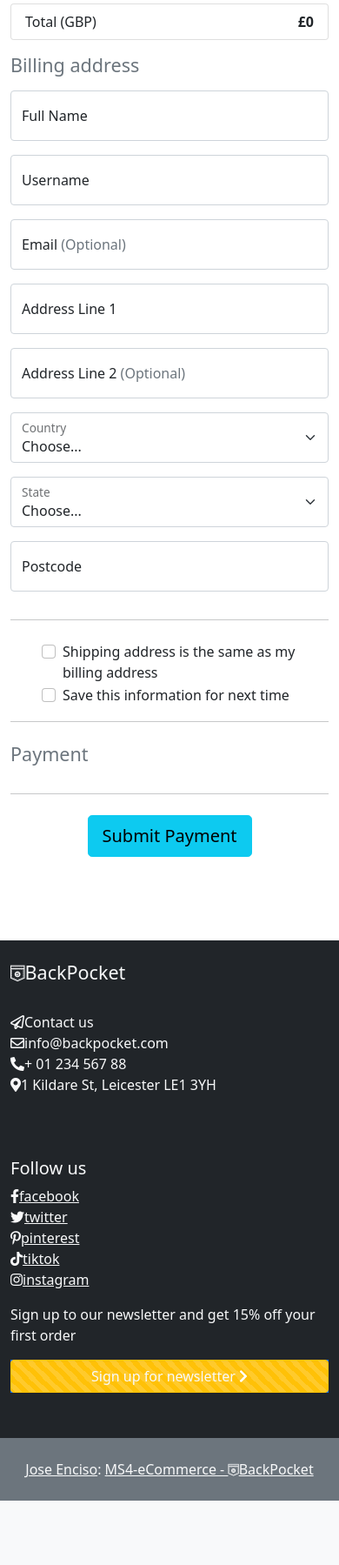
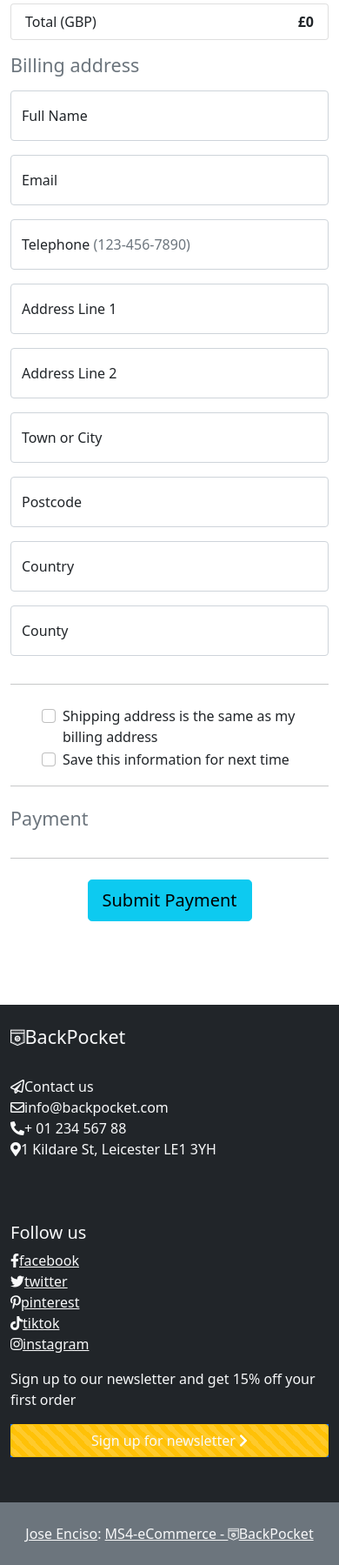
Before and after one commit to joseenciso/Backpocket, a Django app: template checkout/templates/checkout/checkout.html in a window 390 px wide. Shown: the part 143-1942 px from the top of the page at 87% size. Before the commit the page ends 1868 px from the top, so only its background shows below. Run offline with Django 3.2, Linux system fonts and the light colour scheme; the template is opened without the code that fills it, so the values that code supplies are empty; parts of the project's set-up code (start-up, migrations or seed data) failed here and were passed over; some libraries are stand-ins or nearby versions.

```diff
--- a/checkout/__init__.py
+++ b/checkout/__init__.py
@@ -0,0 +1,2 @@
+# Activate custome ready method
+default_app_config = 'checkout.apps.CheckoutConfig'
--- a/checkout/apps.py
+++ b/checkout/apps.py
@@ -1,5 +1,7 @@
 from django.apps import AppConfig
 
+
+# Importing the signals module
 
 class CheckoutConfig(AppConfig):
     name = 'checkout'
--- a/checkout/forms.py
+++ b/checkout/forms.py
@@ -11,8 +11,8 @@ class OrderForm(forms.ModelForm):
 
     def __init__(self, *args, **kwargs):
         """ Add placeholders and class, remove auto-generated labels and set autofocus on first field """
-
-        super().__init__(self, *args, **kwargs)
+        # Careful placing an extra (self)
+        super().__init__(*args, **kwargs)
         placeholders = {
             'full_name': 'Full Name',
             'email': 'Email Address',
--- a/checkout/models.py
+++ b/checkout/models.py
@@ -35,10 +35,10 @@ class Order(models.Model):
     def update_total(sefl):
         """ Update grand total each time a line item is added, accounting for delivery costs """
         """ Adding a new field to the query set called lineitem_total__sum """
-        self.order_total = self.lineitems.aggregate(Sum('linitem_total'))[
-            'lineitem_total__sum']
+        # Preventing error if line items are deleted manually from the order by tsetting 0 instead of None
+        self.order_total = self.lineitems.aggregate(Sum('lineitem_total'))['lineitem_total__sum'] or 0
         if self.order_total < settings.FREE_DELIVERY_THRESHOLD:
-            self.delivery_cost = self.order_total *settings.STANDARD_DELIVERY_PERCENTAGE/100
+            self.delivery_cost = self.order_total * settings.STANDARD_DELIVERY_PERCENTAGE / 100
         else:
             self.delivery_cost = 0
 
--- a/checkout/static/checkout/styles/styles.css
+++ b/checkout/static/checkout/styles/styles.css
@@ -44,8 +44,7 @@
         color: rgb(226, 56, 76);
     }
 
-    #card-errors span{
-
+    #card-errors .icon{
         margin-right: auto;
         margin-left: auto;
     }
--- a/checkout/templates/checkout/checkout.html
+++ b/checkout/templates/checkout/checkout.html
@@ -45,11 +45,12 @@
 
         <div class="form-payment-wrapper">
             <h4 class="mb-3 text-muted">Billing address</h4>
-            <form class="needs-validation" novalidate>
+            <form id="checkout-form" action="{% url 'checkout' %}" method="POST">
+                {% csrf_token %}
                 <div class="row">
-                    <div class="col-md-12 mb-3">
+                    <div class="col-12 mb-3">
                         <div class="form-floating">
-                            <input type="text" class="form-control" id="firstName" placeholder="First Name" value="" required>
+                            <input type="text" class="form-control" id="firstName" placeholder="First Name" value="" name="full_name" required>
                             <label for="firstName">Full Name</label>
                             <div class="invalid-feedback">
                                 Valid last name is required.
@@ -59,26 +60,28 @@
 
                     <div class="col-md-6 mb-3">
                         <div class="form-floating">
-                            <input type="text" class="form-control" id="username" placeholder="Username">
-                            <label for="username">Username</label>
-                            <div class="invalid-feedback" style="width: 100%;">
-                                Your username is required.
+                            <input type="email" class="form-control" id="email" placeholder="you@example.com"  name="email">
+                            <label for="email">Email</label>
+                            <div class="invalid-feedback">
+                                Please enter a valid email address for shipping updates.
                             </div>
                         </div>
                     </div>
                     <div class="col-md-6 mb-3">
                         <div class="form-floating">
-                            <input type="email" class="form-control" id="email" placeholder="you@example.com">
-                            <label for="email">Email <span class="text-muted">(Optional)</span></label>
+                            <input type="tel" class="form-control" id="phone-number" placeholder="Telephone"  name="phone_number" pattern="[0-9]{3}-[0-9]{3}-[0-9]{4}">
+                            <label for="email">Telephone <span class="text-muted">(123-456-7890)</span></label>
                             <div class="invalid-feedback">
-                                Please enter a valid email address for shipping updates.
+                                .
                             </div>
                         </div>
                     </div>
+                </div>
 
+                <div class="row">
                     <div class=" mb-3">
                         <div class="form-floating">
-                            <input type="text" class="form-control" id="address" placeholder="1234 Main St" required>
+                            <input type="text" class="form-control" id="address" placeholder="1234 Main St"  name="street_address1" required>
                             <label for="address">Address Line 1</label>
                             <div class="invalid-feedback">
                                 Please enter your shipping address.
@@ -88,43 +91,48 @@
 
                     <div class="mb-3">
                         <div class="form-floating">
-                            <input type="text" class="form-control" id="address2" placeholder="Apartment or suite">
-                            <label for="address2">Address Line 2 <span class="text-muted">(Optional)</span></label>
+                            <input type="text" class="form-control" id="address2" placeholder="Apartment or suite"  name="street_address2">
+                            <label for="address2">Address Line 2</label>
                         </div>
                     </div>
                 </div>
 
                 <div class="row">
-                    <div class="col-md-5 mb-3">
+                    <div class="col-md-6 mb-3">
                         <div class="form-floating">
-                            <select class="form-select d-block w-100" id="country" required>
-                                <option value="">Choose...</option>
-                                <option>United States</option>
-                            </select>
-                            <label for="country">Country</label>
+                            <input type="text" class="form-control" id="town-or-city" placeholder="Town or City"  name="town_or_city">
+                            <label for="address2">Town or City</label>
+                            <div class="invalid-feedback">
+                                Please provide a valid state.
+                            </div>
+                        </div>
+                    </div>
+
+                    <div class="col-md-6 mb-3">
+                        <div class="form-floating">
+                            <input type="text" class="form-control" id="postcode" placeholder="Postcode" name="postcode" required>
+                            <label for="postcode">Postcode</label>
+                            <div class="invalid-feedback">
+                                Postcode code required.
+                            </div>
+                        </div>
+                    </div>
+
+                    <div class="col-md-6 mb-3">
+                        <div class="form-floating">
+                            <input type="text" class="form-control" id="address2" placeholder="Country"  name="country">
+                            <label for="address2">Country</label>
                             <div class="invalid-feedback">
                                 Please select a valid country.
                             </div>
                         </div>
                     </div>
-                    <div class="col-md-4 mb-3">
+                    <div class="col-md-6 mb-3">
                         <div class="form-floating">
-                            <select class="form-select d-block w-100" id="state" required>
-                                <option value="">Choose...</option>
-                                <option>California</option>
-                            </select>
-                            <label for="state">State</label>
+                            <input type="text" class="form-control" id="county" placeholder="County"  name="county">
+                            <label for="address2">County</label>
                             <div class="invalid-feedback">
                                 Please provide a valid state.
-                            </div>
-                        </div>
-                    </div>
-                    <div class="col-md-3 mb-3">
-                        <div class="form-floating">
-                            <input type="text" class="form-control" id="postcode" placeholder="Postcode" required>
-                            <label for="postcode">Postcode</label>
-                            <div class="invalid-feedback">
-                                Postcode code required.
                             </div>
                         </div>
                     </div>
@@ -135,11 +143,11 @@
                 <div class="row">
                     <div class="px-5">
                         <div class="form-check">
-                            <input type="checkbox" class="form-check-input" id="same-address">
+                            <input type="checkbox" class="form-check-input" id="same-address" name="same-address">
                             <label class="form-check-label" for="same-address">Shipping address is the same as my billing address</label>
                         </div>
                         <div class="form-check">
-                            <input type="checkbox" class="form-check-input" id="save-info">
+                            <input type="checkbox" class="form-check-input" id="save-info" name="save-info">
                             <label class="form-check-label" for="save-info">Save this information for next time</label>
                         </div>
                     </div>
@@ -193,6 +201,13 @@
             });
         }, false);
         })();
+
+        /*********************************************/
+        /********** Phone Input Auto Dash ************/
+        /*********************************************/
+        $('#phone-number').keyup(function(){
+            $(this).val($(this).val().replace(/(\d{3})\-?(\d{3})\-?(\d{4})/,'$1-$2-$3'))
+        });
     </script>
 
 {% endblock %}
--- a/checkout/urls.py
+++ b/checkout/urls.py
@@ -2,5 +2,7 @@ from django.urls import path
 from . import views
 
 urlpatterns = [
-    path('', views.checkout, name='checkout')
+    path('', views.checkout, name='checkout'),
+    path('checkout_success/<order_number>',
+         views.checkout_success, name='checkout_success'),
 ]
```
Also changed, not shown: checkout/signals.py (+5 -4 lines), checkout/templates/checkout/checkput_success.html (added, +34 -0 lines), checkout/views.py (+111 -14 lines).
